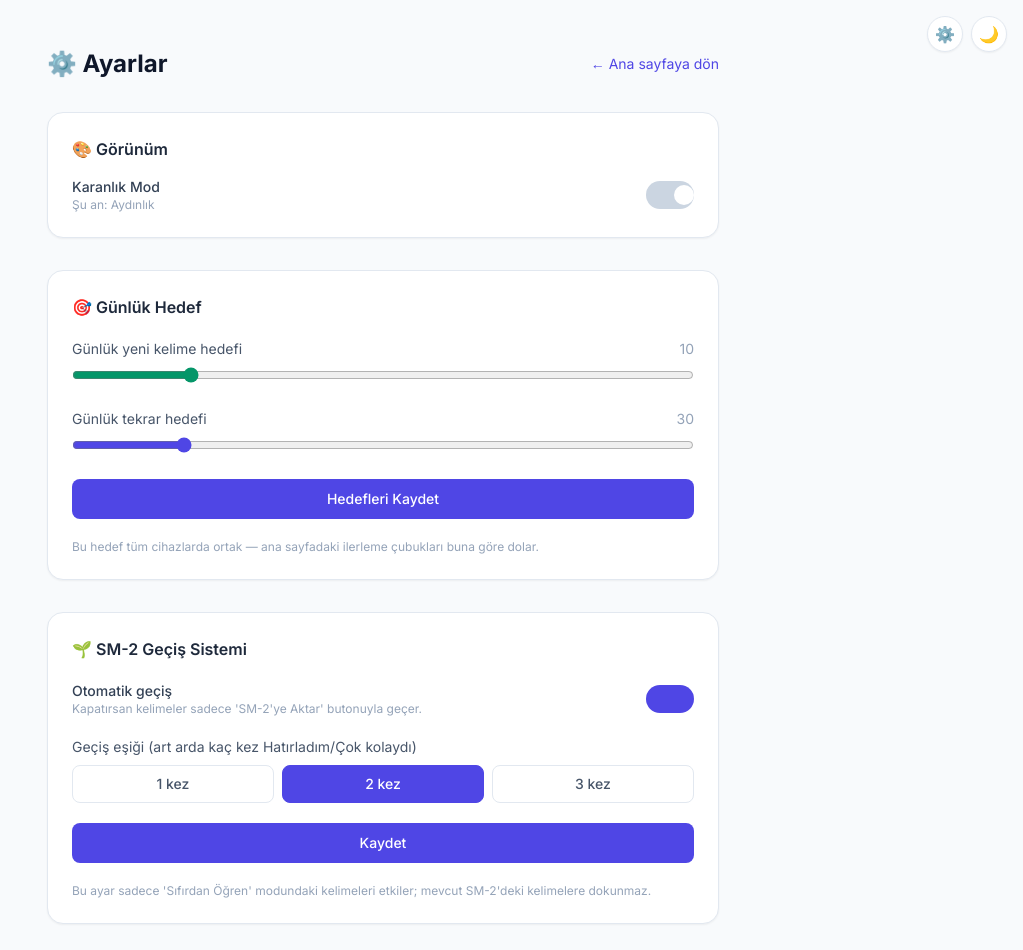
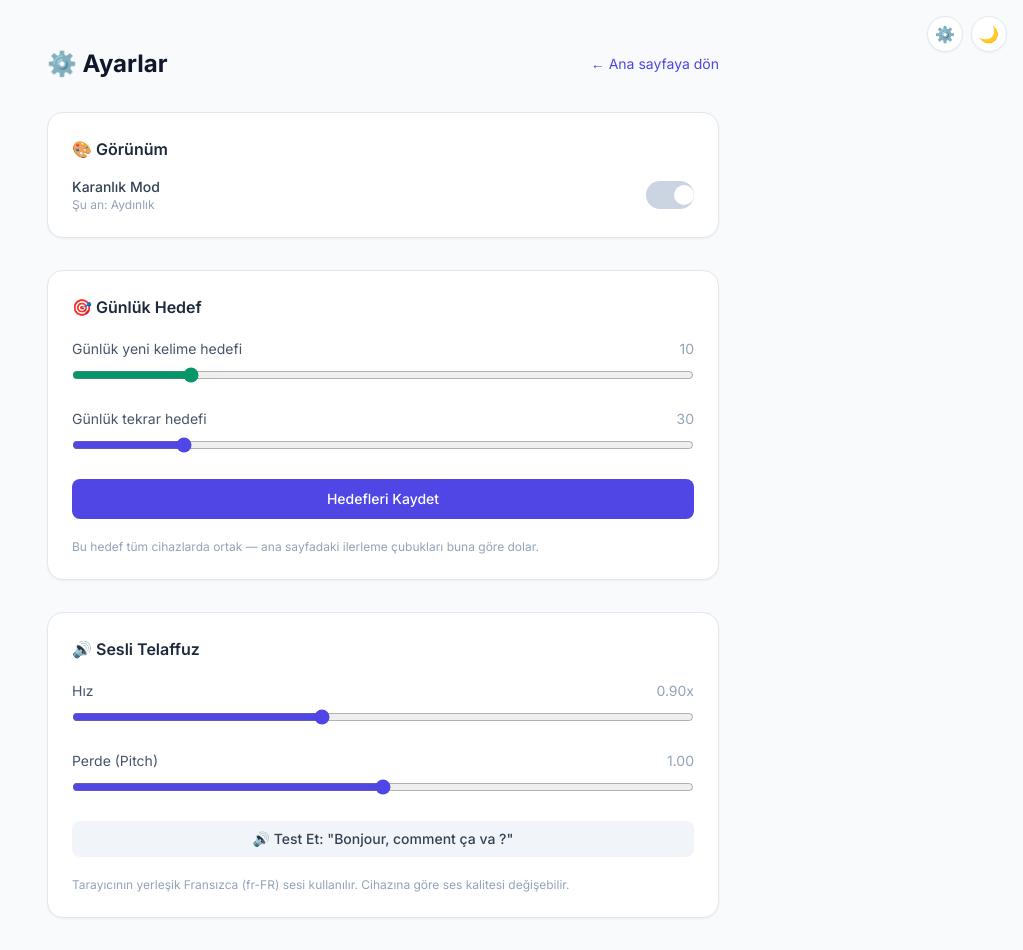
Before and after one commit to demirogluali4017-design/onurwords, a Next.js app: page /settings in a window 1280 px wide. Shown: the top 950 px of the page, without its empty margins (257-1280 px from the left). Built offline with nearby package versions, Linux system fonts and the light colour scheme; no server answers; the database is empty.

Commit message:
Refactor settings page and update TTS language
Removed learning settings and related UI elements from the settings page. Updated TTS settings to use French language.

```diff
--- a/app/settings/page.tsx
+++ b/app/settings/page.tsx
@@ -17,10 +17,6 @@ export default function SettingsPage() {
   const [goalsLoaded, setGoalsLoaded] = useState(false);
   const [savingGoals, setSavingGoals] = useState(false);
 
-  const [learningThreshold, setLearningThreshold] = useState(2);
-  const [autoPromoteEnabled, setAutoPromoteEnabled] = useState(true);
-  const [savingLearning, setSavingLearning] = useState(false);
-
   useEffect(() => {
     const s = getTTSSettings();
     setRate(s.rate);
@@ -30,14 +26,12 @@ export default function SettingsPage() {
     async function loadGoals() {
       const { data } = await supabase
         .from("app_settings")
-        .select("daily_new_goal, daily_review_goal, learning_phase_threshold, auto_promote_enabled")
+        .select("daily_new_goal, daily_review_goal")
         .eq("id", 1)
         .maybeSingle();
       if (data) {
         setDailyNewGoal(data.daily_new_goal);
         setDailyReviewGoal(data.daily_review_goal);
-        setLearningThreshold(data.learning_phase_threshold ?? 2);
-        setAutoPromoteEnabled(data.auto_promote_enabled ?? true);
       }
       setGoalsLoaded(true);
     }
@@ -57,19 +51,6 @@ export default function SettingsPage() {
     setSavingGoals(false);
   }
 
-  async function saveLearningSettings() {
-    setSavingLearning(true);
-    await supabase
-      .from("app_settings")
-      .update({
-        learning_phase_threshold: learningThreshold,
-        auto_promote_enabled: autoPromoteEnabled,
-        updated_at: new Date().toISOString(),
-      })
-      .eq("id", 1);
-    setSavingLearning(false);
-  }
-
   function updateRate(value: number) {
     setRate(value);
     setTTSSettings(value, pitch);
@@ -83,8 +64,8 @@ export default function SettingsPage() {
   function testVoice() {
     if (typeof window === "undefined" || !("speechSynthesis" in window)) return;
     window.speechSynthesis.cancel();
-    const utterance = new SpeechSynthesisUtterance("Hello, how are you doing today?");
-    utterance.lang = "en-US";
+    const utterance = new SpeechSynthesisUtterance("Bonjour, comment ça va ?");
+    utterance.lang = "fr-FR";
     utterance.rate = rate;
     utterance.pitch = pitch;
     window.speechSynthesis.speak(utterance);
@@ -178,71 +159,6 @@ export default function SettingsPage() {
           )}
         </section>
 
-        {/* SM-2 Geçiş Sistemi */}
-        <section className="rounded-2xl bg-white dark:bg-slate-800 border border-slate-200 dark:border-slate-700 shadow-sm p-6 space-y-5">
-          <h2 className="font-semibold text-slate-800 dark:text-slate-100">🌱 SM-2 Geçiş Sistemi</h2>
-
-          {goalsLoaded && (
-            <>
-              <div className="flex items-center justify-between">
-                <div>
-                  <p className="text-sm font-medium text-slate-700 dark:text-slate-200">Otomatik geçiş</p>
-                  <p className="text-xs text-slate-400 dark:text-slate-500">
-                    Kapatırsan kelimeler sadece &apos;SM-2&apos;ye Aktar&apos; butonuyla geçer.
-                  </p>
-                </div>
-                <button
-                  onClick={() => setAutoPromoteEnabled((v) => !v)}
-                  className={`w-12 h-7 rounded-full transition-colors relative shrink-0 ${
-                    autoPromoteEnabled ? "bg-indigo-600" : "bg-slate-300 dark:bg-slate-600"
-                  }`}
-                >
-                  <span
-                    className={`absolute top-1 w-5 h-5 rounded-full bg-white transition-transform ${
-                      autoPromoteEnabled ? "translate-x-6" : "translate-x-1"
-                    }`}
-                  />
-                </button>
-              </div>
-
-              <div className={autoPromoteEnabled ? "" : "opacity-40 pointer-events-none"}>
-                <div className="flex items-center justify-between text-sm mb-2">
-                  <label className="text-slate-600 dark:text-slate-300">
-                    Geçiş eşiği (art arda kaç kez Hatırladım/Çok kolaydı)
-                  </label>
-                </div>
-                <div className="flex gap-2">
-                  {[1, 2, 3].map((n) => (
-                    <button
-                      key={n}
-                      onClick={() => setLearningThreshold(n)}
-                      className={`flex-1 rounded-lg py-2 text-sm font-medium border transition-colors ${
-                        learningThreshold === n
-                          ? "bg-indigo-600 text-white border-indigo-600"
-                          : "bg-white dark:bg-slate-700 text-slate-600 dark:text-slate-300 border-slate-200 dark:border-slate-600"
-                      }`}
-                    >
-                      {n} kez
-                    </button>
-                  ))}
-                </div>
-              </div>
-
-              <button
-                onClick={saveLearningSettings}
-                disabled={savingLearning}
-                className="w-full rounded-lg bg-indigo-600 text-white font-medium py-2.5 hover:bg-indigo-700 transition-colors text-sm disabled:opacity-60"
-              >
-                {savingLearning ? "Kaydediliyor..." : "Kaydet"}
-              </button>
-
-              <p className="text-xs text-slate-400 dark:text-slate-500">
-                Bu ayar sadece &apos;Sıfırdan Öğren&apos; modundaki kelimeleri etkiler; mevcut SM-2&apos;deki kelimelere dokunmaz.
-              </p>
-            </>
-          )}
-        </section>
-
         {/* Sesli Okuma (TTS) */}
         <section className="rounded-2xl bg-white dark:bg-slate-800 border border-slate-200 dark:border-slate-700 shadow-sm p-6 space-y-5">
           <h2 className="font-semibold text-slate-800 dark:text-slate-100">🔊 Sesli Telaffuz</h2>
@@ -285,11 +201,11 @@ export default function SettingsPage() {
                 onClick={testVoice}
                 className="w-full rounded-lg bg-slate-100 dark:bg-slate-700 text-slate-700 dark:text-slate-200 font-medium py-2 hover:bg-slate-200 dark:hover:bg-slate-600 transition-colors text-sm"
               >
-                🔊 Test Et: &quot;Hello, how are you doing today?&quot;
+                🔊 Test Et: &quot;Bonjour, comment ça va ?&quot;
               </button>
 
               <p className="text-xs text-slate-400 dark:text-slate-500">
-                Tarayıcının yerleşik İngilizce (en-US) sesi kullanılır. Cihazına göre ses kalitesi değişebilir.
+                Tarayıcının yerleşik Fransızca (fr-FR) sesi kullanılır. Cihazına göre ses kalitesi değişebilir.
               </p>
             </>
           )}
```
